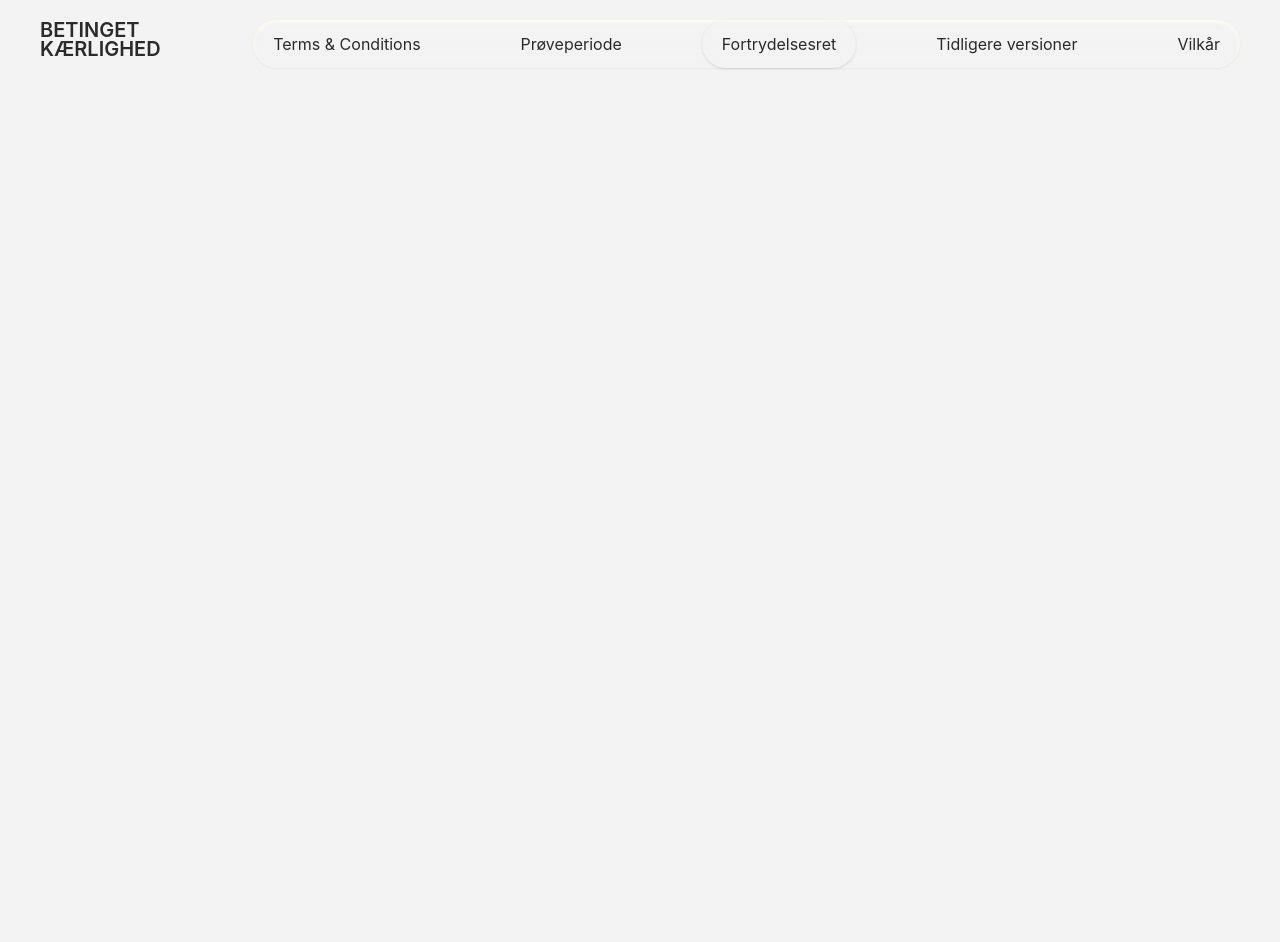
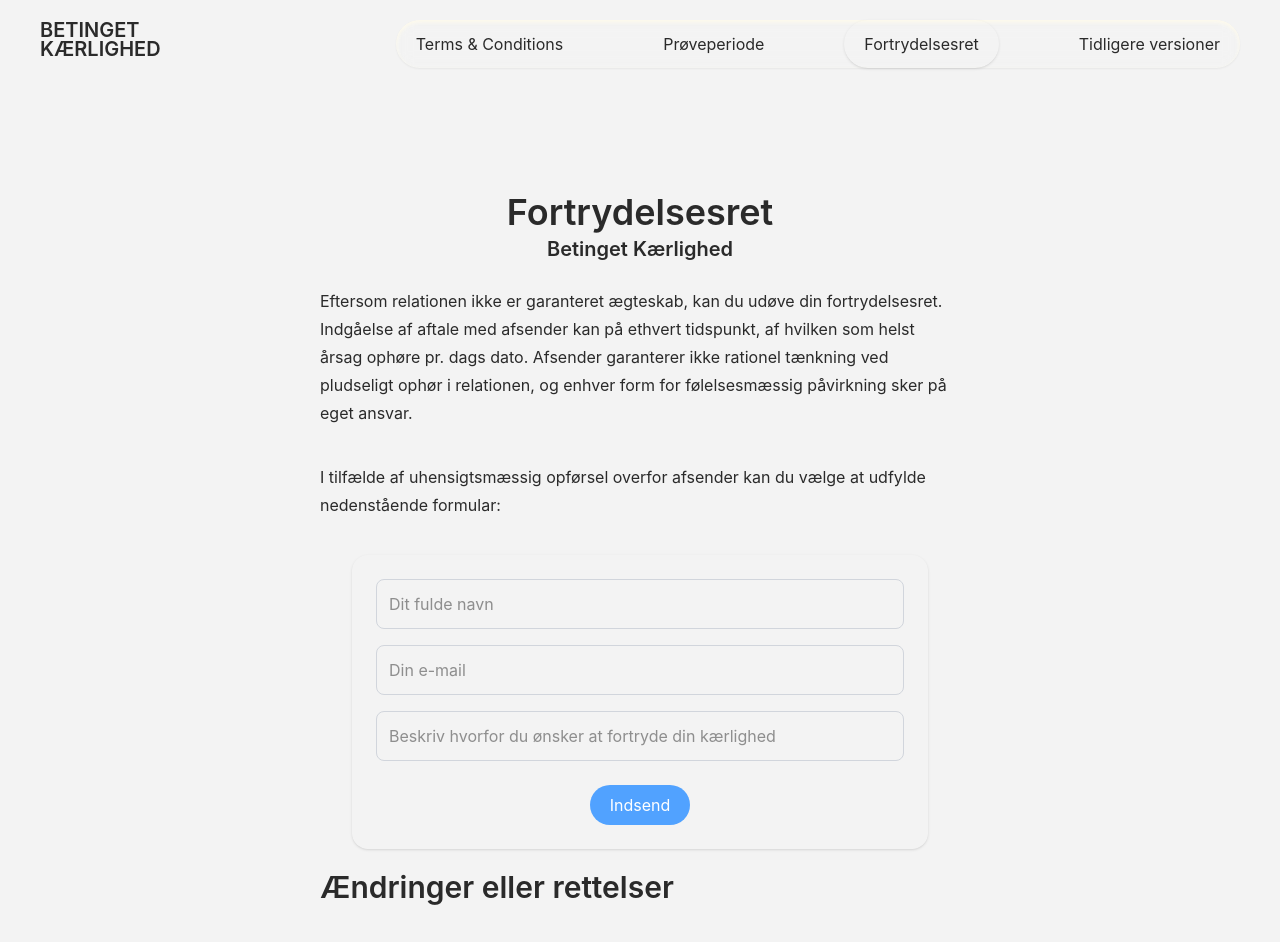
Before and after one commit to nanajulieaugustine/betinget-kaerlighed, a Next.js app: page /fortrydelsesret in a window 1280 px wide. Shown: the top 942 px of the page. Before the commit the page ends 800 px from the top, so only its background shows below. Built offline with nearby package versions, Linux system fonts and the light colour scheme.

Commit message:
fortrydelsesret

```diff
--- /dev/null
+++ b/src/app/404/page.jsx
@@ -0,0 +1,11 @@
+export default function NotFoundPage() {
+  return (
+    <main className="flex flex-col items-center py-30">
+      <div className="text-center max-w-xl">
+        <h1 className="text-4xl font-bold mb-4">404 — Side ikke fundet</h1>
+        <p className="text-gray-600 mb-6">Den side du forsøgte at besøge findes ikke.</p>
+        <a href="/" className="underline">Vil du acceptere?</a>
+      </div>
+    </main>
+  );
+}
--- a/src/app/fortrydelsesret/page.jsx
+++ b/src/app/fortrydelsesret/page.jsx
@@ -1,6 +1,32 @@
+import FortrydForm from "@/components/fortrydelsesret/FortrydForm";
+
 const Fortrydelsesret = () => {
     return (
-        <section></section>
+        <main className="py-8">
+        <section>
+          <article className="flex flex-col gap-5 max-w-prose mx-auto">
+            <div className="flex flex-col items-center justify-center">
+              <h1>Fortrydelsesret</h1>
+              <h4>Betinget Kærlighed</h4>
+            </div>
+            <p>Eftersom relationen ikke er garanteret ægteskab, kan du udøve din fortrydelsesret.  Indgåelse af aftale med afsender kan på ethvert tidspunkt, af hvilken som helst årsag ophøre pr. dags dato. Afsender garanterer ikke rationel tænkning ved pludseligt ophør i relationen, og enhver form for følelsesmæssig påvirkning sker på eget ansvar.</p>
+            <p>I tilfælde af uhensigtsmæssig opførsel overfor afsender kan du vælge at udfylde nedenstående formular:</p>
+            <FortrydForm
+             intent="accept"
+          fields={[
+            { name: "navn", type: "text", required: true, placeholder: "Dit fulde navn" },
+            { name: "email", type: "email", required: true, placeholder: "Din e-mail" },
+            { name: "beskrivelse", type: "textarea", required: true, placeholder: "Beskriv hvorfor du ønsker at fortryde din kærlighed" },
+          ]}
+
+          buttonText="Indsend"
+            />
+            <h2>Ændringer eller rettelser</h2>
+            <p>Hvis du ikke accepterer en ændring af vilkårene, skal du straks stoppe al adgang til afsender. Din fortsatte deltagelse i relationen efter enhver modifikation af vilkårene vil blive anset for din accept af vilkårene i modificeret form.
+            </p>
+          </article>
+        </section>
+      </main>
      );
 }
 
--- a/src/app/globals.css
+++ b/src/app/globals.css
@@ -55,6 +55,13 @@ h1, h2, h3, h4, h5, h6 {
   list-style-type: disc;
 }
 
+.ol {
+  margin-bottom: 0.5rem;
+  text-indent: 0.5rem;
+  list-style-type: lower-alpha;
+}
+
+
 .a{
   color: inherit;
   text-decoration: underline;
--- a/src/app/vilkaar/page.jsx
+++ /dev/null
@@ -1,7 +0,0 @@
-const Vilkaar = () => {
-    return (
-        <section></section>
-     );
-}
-
-export default Vilkaar;
--- /dev/null
+++ b/src/components/fortrydelsesret/FortrydForm.jsx
@@ -0,0 +1,123 @@
+"use client";
+import { useState } from "react";
+import useVersionStore from "../../../useVersionStore";
+import EndeligBekraeft from "../globals/accept/EndeligBekraeft";
+
+const FortrydForm = ({ intent, fields, buttonText, onSuccess }) => {
+  const [values, setValues] = useState({});
+  const [errors, setErrors] = useState({});
+  const [shake, setShake] = useState({});
+  const [openAccept, setOpenAccept] = useState(false);
+
+  const setUser = useVersionStore((s) => s.setUser);
+
+  const handleChange = (name, value) => {
+    setValues((v) => ({ ...v, [name]: value }));
+    setErrors((e) => ({ ...e, [name]: undefined }));
+    setShake((s) => ({ ...s, [name]: false }));
+  };
+
+  const handleSubmit = async () => {
+    let newErrors = {};
+    let newShake = {};
+
+    fields.forEach((field) => {
+      const value = (values[field.name] || "").trim();
+      const isRequired = field.required !== false;
+
+      if (isRequired && !value) {
+        newErrors[field.name] = "Dette felt er påkrævet";
+        newShake[field.name] = true;
+        return;
+      }
+
+      if ((field.type === "email" || field.name === "email") && value) {
+        if (!/^[^\s@]+@[^\s@]+\.[^\s@]+$/.test(value)) {
+          newErrors[field.name] = "Indtast en gyldig e-mail!";
+          newShake[field.name] = true;
+        }
+      }
+    });
+
+    if (Object.keys(newErrors).length > 0) {
+      setErrors(newErrors);
+      setShake(newShake);
+      return;
+    }
+
+    setUser({
+      navn: values?.navn ?? values?.name ?? null,
+      email: values?.email ?? null,
+    });
+
+    if (typeof setCloseInitial !== "undefined") {
+      setCloseInitial(true);
+    }
+    onSuccess?.(values, intent);
+
+    setValues({});
+    setErrors({});
+    setOpenAccept(true);
+  };
+
+  return (
+    <>
+      <form
+        onSubmit={(e) => {
+          e.preventDefault();
+          handleSubmit();
+        }}
+        className="p-6 rounded-2xl shadow-sm flex flex-col items-stretch w-full max-w-xl mx-auto"
+      >
+        {fields.map((field) => {
+          return (
+            <div
+              key={field.name}
+              className={`relative ${shake[field.name] ? "animate-shake" : ""} mb-4 w-full`}
+            >
+              <input
+                name={field.name}
+                type={field.type === "cpr" ? "text" : field.type || "text"}
+                placeholder={field.placeholder}
+                value={values[field.name] || ""}
+                onChange={(e) => handleChange(field.name, e.target.value)}
+                className={`w-full p-3 border border-gray-300 rounded-lg focus:outline-none focus:ring-2 focus:ring-blue-400 ${
+                  errors[field.name] ? "border-red-600" : ""
+                }`}
+              />
+              {errors[field.name] && (
+                <p className="text-red-500 font-medium mt-2 text-sm">
+                  {errors[field.name]}
+                </p>
+              )}
+            </div>
+          );
+        })}
+
+        <div className="flex justify-center">
+          <button
+            type="submit"
+            className="mt-2 cursor-pointer px-5 py-2 bg-blue-400 hover:bg-blue-600 text-white rounded-full"
+          >
+            {buttonText}
+          </button>
+        </div>
+      </form>
+
+      <style jsx>{`
+        @keyframes shake {
+          0% { transform: translateX(0); }
+          25% { transform: translateX(-5px); }
+          50% { transform: translateX(5px); }
+          75% { transform: translateX(-5px); }
+          100% { transform: translateX(0); }
+        }
+        .animate-shake { animation: shake 0.3s; }
+      `}</style>
+
+      {openAccept && <EndeligBekraeft redirectTo = "/404"/>}
+    </>
+  );
+};
+
+export default FortrydForm;
--- a/src/components/globals/accept/EndeligBekraeft.jsx
+++ b/src/components/globals/accept/EndeligBekraeft.jsx
@@ -2,14 +2,16 @@
 import { useState } from "react";
 import { motion } from "framer-motion";
 import { IoIosClose } from "react-icons/io";
+import { useRouter } from "next/navigation";
 
-const EndeligBekraeft = ({ onClose }) => {
+const EndeligBekraeft = ({ onClose, redirectTo }) => {
   const [closing, setClosing] = useState(false);
+  const router = useRouter();
 
   return (
     <>
       <div
-        onClick={setClosing}
+        onClick={() => setClosing(true)}
         className="fixed inset-0 backdrop-blur-md z-40"
         aria-hidden="true"
       />
@@ -19,7 +21,10 @@ const EndeligBekraeft = ({ onClose }) => {
         exit={{ opacity: 0, scale: 0.5 }}
         transition={{ duration: 0.3, ease: "easeInOut" }}
         onAnimationComplete={() => {
-        if (closing) onClose();
+          if (!closing) return;
+          // naviger først, kald onClose bagefter
+          router.push(redirectTo);
+          if (typeof onClose === "function") onClose();
         }}
         className="fixed top-50 left-130 z-100 rounded-4xl h-100 w-100 flex flex-col p-10 items-center justify-center backdrop-blur-md inset-shadow-sm inset-shadow-amber-50 shadow-lg"
         onClick={(e) => e.stopPropagation()}
@@ -30,21 +35,19 @@ const EndeligBekraeft = ({ onClose }) => {
             setClosing(true);
           }}
           className="absolute top-5 hover:scale-120 transition-all duration-300 right-5 cursor-pointer text-2xl"
-      >       <a href="/">
-        Ok
-        </a>
-        </IoIosClose>
+        />
         <h3>Tak!</h3>
         <p className="font-medium">Dit valg er hermed gemt!</p>
         <strong>Du logges nu ud</strong>
-      <button onClick={() => setClosing(true)} className="mt-5 cursor-pointer px-5 py-2 bg-blue-400 hover:bg-blue-600 transition-all duration-300 text-(--background) backdrop-blur-3xl inset-shadow-sm inset-shadow-amber-50 rounded-full">
-        <a href="/">
+        <button
+          onClick={() => setClosing(true)}
+          className="mt-5 cursor-pointer px-5 py-2 bg-blue-400 hover:bg-blue-600 transition-all duration-300 text-(--background) backdrop-blur-3xl inset-shadow-sm inset-shadow-amber-50 rounded-full"
+        >
           Ok
-        </a>
         </button>
       </motion.div>
     </>
   );
-}
+};
 
 export default EndeligBekraeft;
--- a/src/components/globals/header/Header.jsx
+++ b/src/components/globals/header/Header.jsx
@@ -12,7 +12,6 @@ const navItems = [
   { href: "/proeveperiode", label: "Prøveperiode" },
   { href: "/fortrydelsesret", label: "Fortrydelsesret" },
   { href: "/tidligere-versioner", label: "Tidligere versioner" },
-  { href: "/vilkaar", label: "Vilkår" },
 ];
 
 const Header = () => {
--- a/src/components/tidligere-versioner/Uploads.jsx
+++ b/src/components/tidligere-versioner/Uploads.jsx
@@ -343,7 +343,7 @@ const Uploads = () => {
           onCancel={handleDeleteCancel}
           />
         )}
-      {selectConfirmed && <EndeligBekraeft onClose={() => setSelectConfirmed(false)} />}
+      {selectConfirmed && <EndeligBekraeft redirectTo = "/" onClose={() => setSelectConfirmed(false)} />}
         {openValgteRelationer &&
         <ValgteRelationer selectedIdsSet={selectedIdsSet} uniqueSelectedByName={uniqueSelectedByName} onClose={()=>closeValgteRelationer(false)} />
         }
```
Also changed, not shown: src/app/page.js (+10 -3 lines), 1 other file (tests, documents, lock files or other folders). Lines whose indentation alone changed are shown as unchanged.
